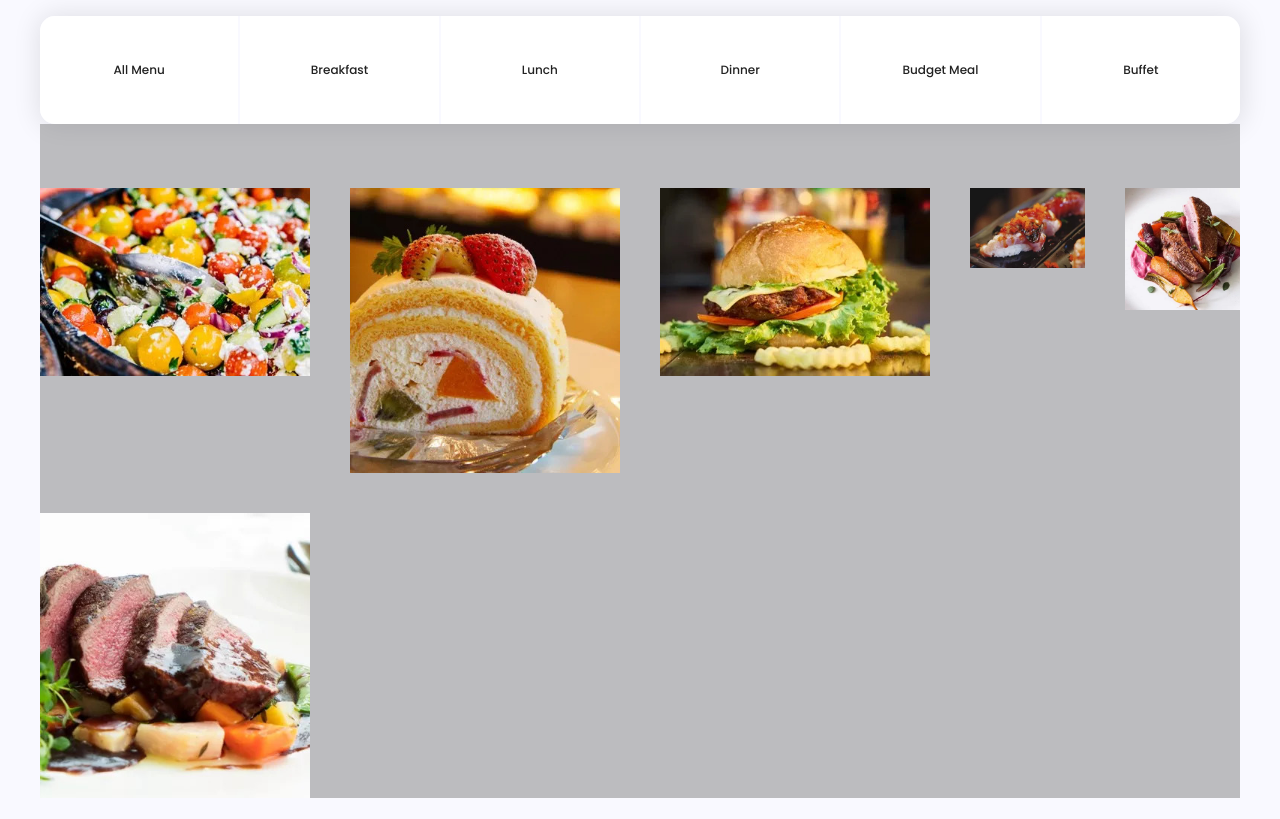
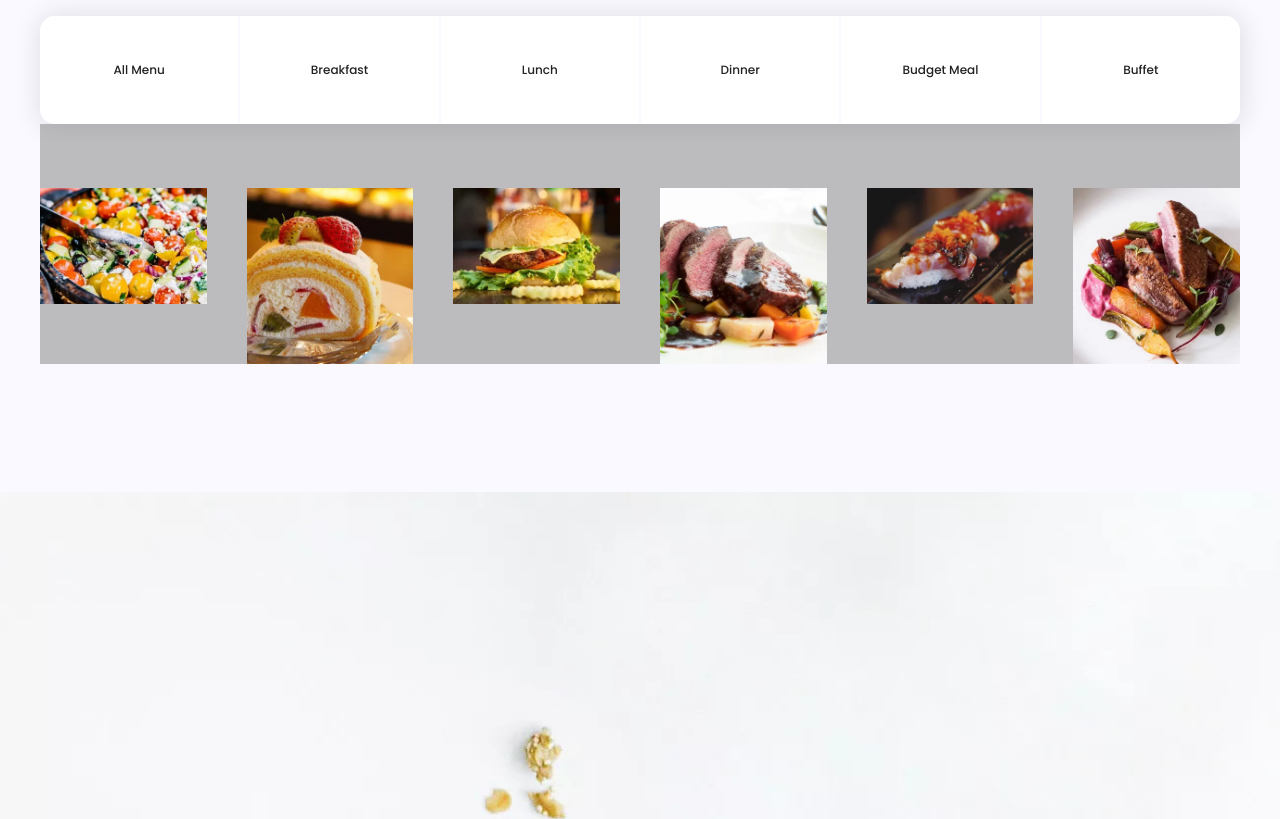
Before and after one commit to z3shan7/Macro-restuarant, a website: page index.html in a window 1280 px wide. Shown: the part 3500-4319 px from the top of the page. Drawn offline with nearby package versions, Linux system fonts and the light colour scheme.

Commit message:
responsive imgs

```diff
--- a/sass/Navbar.scss
+++ b/sass/Navbar.scss
@@ -110,6 +110,7 @@
     border: 0;
     transition: all 400ms ease;
     padding: 1rem 2rem;
+    z-index: 1000;
 }
 
 @media screen and (max-width:750px) {
@@ -148,9 +149,6 @@
         }
 
 
-        // .navbar__navLinks:hover {
-        //     color: #fff;
-        // }
 
 
         &__navLinks.active-color {
@@ -188,8 +186,8 @@
             &,
             &::before,
             &::after {
-                width: 2rem;
-                height: 2px;
+                width: 1.5rem;
+                height: 1px;
                 background-color: #fff;
                 display: inline-block;
 
@@ -204,21 +202,21 @@
             }
 
             &::before {
-                top: -.7rem;
+                top: -.5rem;
             }
 
             &::after {
-                top: .7rem;
+                top: .5rem;
             }
         }
 
         &__ham:hover &__icon::before {
-            top: -.8rem;
+            top: -.6rem;
 
         }
 
         &__ham:hover &__icon::after {
-            top: .8rem;
+            top: .6rem;
 
         }
 
--- a/sass/food-gallery.scss
+++ b/sass/food-gallery.scss
@@ -8,49 +8,32 @@
     &__imgs {
         padding-top: 4rem;
         background-color: #7777;
-        display: grid;
-        grid-template-columns: repeat(8, 1fr);
-        grid-template-rows: repeat(6, 5vw);
-        align-items: flex-start;
-        grid-template-rows: 1fr;
+        display: flex;
+        // display: grid;
+        // grid-template-columns: repeat(8, 1fr);
+        // grid-template-rows: repeat(6, 5vw);
+        // align-items: flex-start;
+        // grid-template-rows: 1fr;
         grid-gap: 40px;
 
 
 
-        img {
-            width: 100%;
-            display: block;
-            height: 100%;
-            object-fit: cover;
+        // img {
+        //     width: 100%;
+        //     display: block;
+        //     height: 100%;
+        //     object-fit: cover;
 
-        }
+        // }
 
 
     }
 
     &__items {
+        flex-basis: 33.333%;
 
 
-        &--1 {
-            grid-column: 1 / 3;
 
-        }
-
-        &--2 {
-            grid-column: 3 / 5;
-
-        }
-
-        &--3 {
-            grid-column: 5 / 7;
-
-        }
-
-        &--4 {
-            grid-column: 1 / 3;
-            grid-row: 2 / 3;
-
-        }
 
     }
 
```
Also changed, not shown: style.css.
